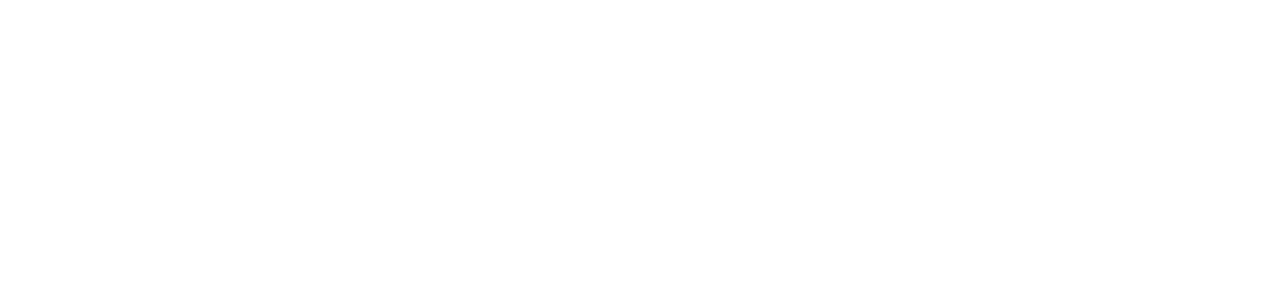
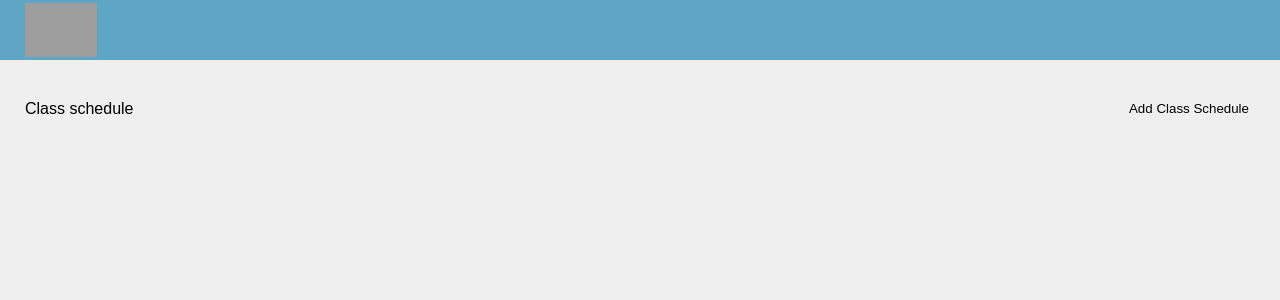
Before and after one commit to wanted-running-sheep/Schedule, a React (Create React App) app: page /schedule in a window 1280 px wide. Shown: the top 300 px of the page. Built offline with nearby package versions, Linux system fonts and the light colour scheme; grey boxes are pictures that could not be loaded; a web font is replaced by a local one.

Commit message:
💄 style: 전체 레이아웃 꾸미기

```diff
--- a/src/App.tsx
+++ b/src/App.tsx
@@ -2,7 +2,7 @@ import React from 'react';
 import Router from '@/routes';
 
 function App() {
-  return <div></div>;
+  return <Router />;
 }
 
 export default App;
--- /dev/null
+++ b/src/components/Layout.tsx
@@ -0,0 +1,38 @@
+import React from 'react';
+import { Outlet } from 'react-router-dom';
+
+import styled from 'styled-components';
+
+const Layout = () => {
+  return (
+    <>
+      <Header>
+        <Logo src="https://cdn.imweb.me/thumbnail/20220331/90c7047dc4d68.png"></Logo>
+      </Header>
+      <Main>
+        <Outlet />
+      </Main>
+    </>
+  );
+};
+
+export default Layout;
+
+const Header = styled.header`
+  width: 100%;
+  height: 60px;
+  line-height: 60px;
+  background-color: ${({ theme }) => theme.color.background.lightblue};
+  ${({ theme }) => theme.mixins.flexBox('center', 'left')}
+  padding-left: 25px;
+`;
+
+const Logo = styled.img`
+  width: 72px;
+`;
+
+const Main = styled.main`
+  background-color: ${({ theme }) => theme.color.background.gray};
+  height: calc(100% - 60px);
+  padding: 40px 25px 0 25px;
+`;
--- a/src/index.tsx
+++ b/src/index.tsx
@@ -1,12 +1,22 @@
 import React from 'react';
 import ReactDOM from 'react-dom/client';
+import { BrowserRouter } from 'react-router-dom';
+
 import App from './App';
+import { theme } from '@/styles/theme';
+import GlobalStyles from '@/styles/globalStyles';
+import { ThemeProvider } from 'styled-components';
 
 const root = ReactDOM.createRoot(
   document.getElementById('root') as HTMLElement
 );
 root.render(
   <React.StrictMode>
-    <App />
+    <GlobalStyles />
+    <BrowserRouter>
+      <ThemeProvider theme={theme}>
+        <App />
+      </ThemeProvider>
+    </BrowserRouter>
   </React.StrictMode>
 );
--- /dev/null
+++ b/src/pages/ScheduleAddPage.tsx
@@ -0,0 +1,14 @@
+import React from 'react';
+
+const ScheduleAddPage = () => {
+  return (
+    <section>
+      <header>
+        <h1>Add class schedule</h1>
+      </header>
+      <article></article>
+    </section>
+  );
+};
+
+export default ScheduleAddPage;
--- /dev/null
+++ b/src/pages/SchedulePage.tsx
@@ -0,0 +1,21 @@
+import React from 'react';
+
+import styled from 'styled-components';
+
+const SchedulePage = () => {
+  return (
+    <section>
+      <Header>
+        <h1>Class schedule</h1>
+        <button>Add Class Schedule</button>
+      </Header>
+      <article></article>
+    </section>
+  );
+};
+
+export default SchedulePage;
+
+const Header = styled.header`
+  ${({ theme }) => theme.mixins.flexBox('center', 'space-between')}
+`;
--- /dev/null
+++ b/src/pages/index.ts
@@ -0,0 +1,2 @@
+export { default as SchedulePage } from './SchedulePage';
+export { default as ScheduleAddPage } from './ScheduleAddPage';
--- a/src/routes/index.tsx
+++ b/src/routes/index.tsx
@@ -1,8 +1,20 @@
 import React from 'react';
-import { Routes } from 'react-router-dom';
+import { Navigate, Routes, Route } from 'react-router-dom';
+
+import Layout from '@/components/Layout';
+import { SchedulePage, ScheduleAddPage } from '@/pages';
 
 const Router = () => {
-  return <Routes></Routes>;
+  return (
+    <Routes>
+      <Route path="/" element={<Navigate replace to="/schedule" />} />
+      <Route element={<Layout />}>
+        <Route path="/schedule" element={<SchedulePage />} />
+        <Route path="/schedule/add" element={<ScheduleAddPage />}></Route>
+      </Route>
+      <Route path="*" element={<Navigate replace to="/" />} />
+    </Routes>
+  );
 };
 
 export default Router;
--- a/src/styles/theme.ts
+++ b/src/styles/theme.ts
@@ -4,34 +4,26 @@ import media from './media';
 const color = {
   background: {
     white: '#FFFFFF',
-    lightwhite: '#FAFAFA',
-    lightgray: '#F7F7F7',
-    lightyellow: '#f8f3e7',
-    blue: '#4458FF',
-    gray: '#E5E5E5',
-    darkgray: '#606376A6',
-    black: '#000000',
+    lightgray: '#F4F4F4',
+    lightblue: '#5FA5C4',
+    gray: '#EFEFEF',
   },
 
   font: {
     white: '#FFFFFF',
-    lightgray: '#E4E4E4',
-    gray: '#A9A9A9',
-    darkgray: '#727272',
-    lightblack: '#5A5A5A',
+    darkgray: '#747474',
     black: '#000000',
   },
   border: {
-    lightgray: '#E1E1E1',
-    red: '#F55859',
+    lightgray: '#EAEAEA',
+    darkgray: '#C2C2C2',
     darkblue: '#4B617A',
     black: '#000000',
   },
   button: {
-    lightgray: '#F5F5F5',
-    gray: '#D9D9D9',
-    black: '#4A4A4A',
-    darkbrown: '#4C4C4C',
+    darkgray: '#959595',
+    gray: '#B4B4B4',
+    blue: '#4375D1',
   },
 };
 
```
Also changed, not shown: src/@types/styled.d.ts (added, +13 -0 lines).
